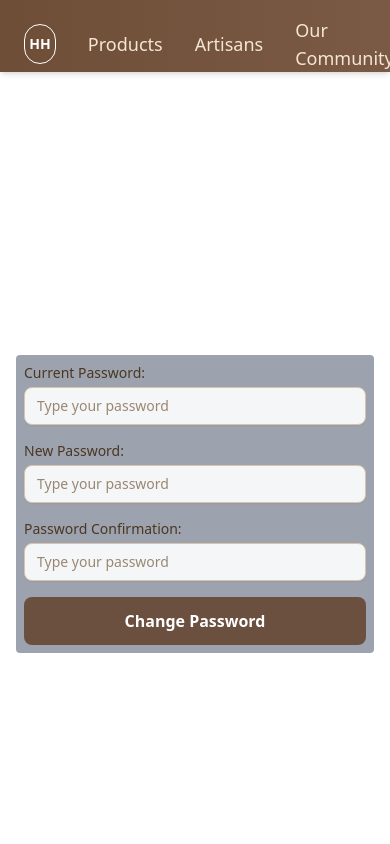
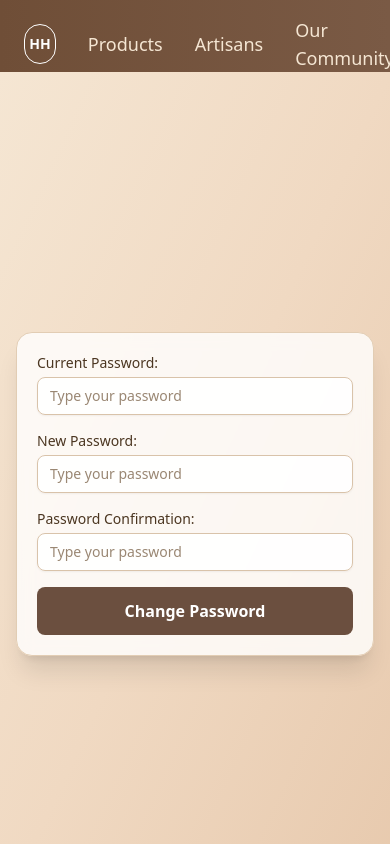
Before and after one commit to bruninrko123/handcrafted-haven-project, a Next.js app in the folder handcrafted-haven/handcrafted-haven/: page /account/change-password in a window 390 px wide. Shown: the top 844 px of the page. Built offline with nearby package versions, Linux system fonts and the light colour scheme; no server answers; the database is empty.

Commit message:
Updated Change Password and Artisan profile pages for responsive layout and consistent spacing.

```diff
--- a/handcrafted-haven/handcrafted-haven/src/app/(main)/account/change-password/page.tsx
+++ b/handcrafted-haven/handcrafted-haven/src/app/(main)/account/change-password/page.tsx
@@ -64,10 +64,10 @@ export default function ChangePassword() {
   };
 
   return (
-    <div className="min-h-screen flex items-center justify-center">
+    <section className="min-h-screen full-bleed bg-gradient-to-br from-[#f5e6d3] via-[#f0d9c2] to-[#e7c9ad] flex items-center justify-center px-4 sm:px-6 lg:px-8 py-10 sm:py-12">
       <form
         onSubmit={handleSubmit}
-        className="bg-gray-400 justify-self-center mt-5 w-[400px] rounded p-2"
+        className="w-full max-w-md sm:max-w-lg rounded-2xl border border-[#e2cdb4] bg-white/80 p-5 sm:p-6 shadow-xl backdrop-blur"
       >
         <FormInput
           id="currentPassword"
@@ -121,6 +121,6 @@ export default function ChangePassword() {
           Change Password
         </button>
       </form>
-    </div>
+    </section>
   );
 }
```
